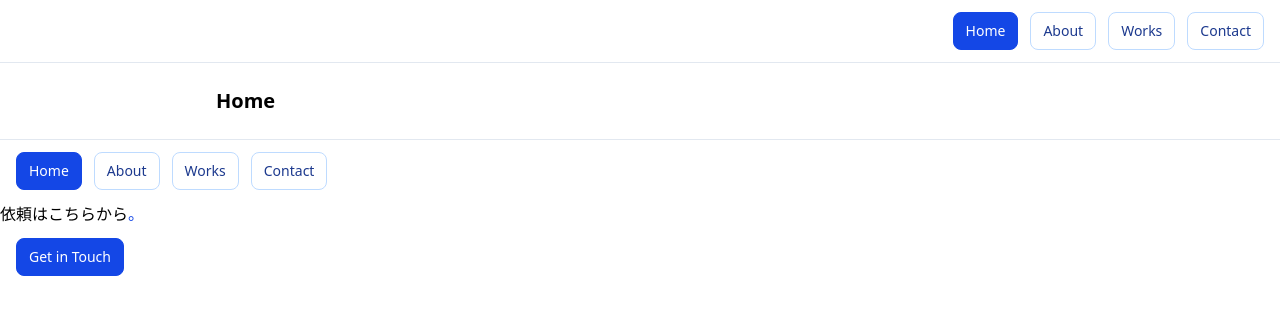
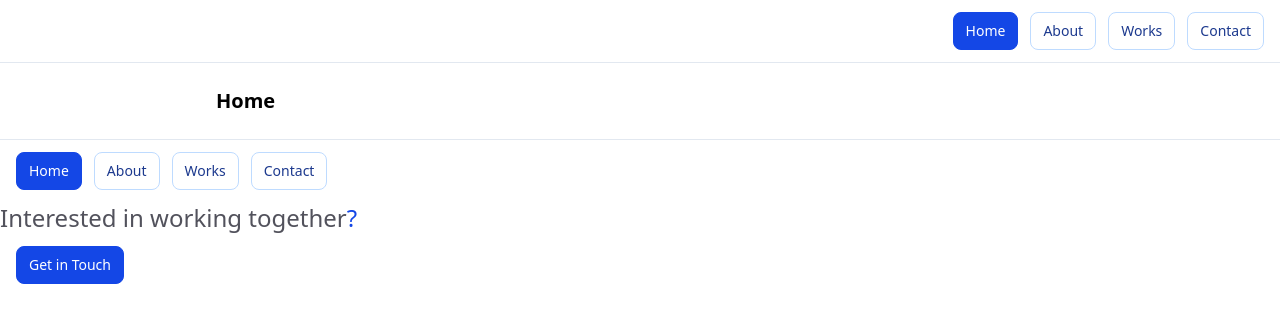
Before and after one commit to Taishun-Hagihara/taishun-portfolio, a React (Vite) app: page / in a window 1280 px wide. Shown: the top 322 px of the page. Built offline with nearby package versions, Linux system fonts and the light colour scheme.

Commit message:
Get in touch

```diff
--- a/src/layout/Layoutforheader.jsx
+++ b/src/layout/Layoutforheader.jsx
@@ -13,7 +13,7 @@ export default function Layoutforheader() {
                 <Outlet />
             </main>
             <Footer />
-            <p>依頼はこちらから<span className="text-blue-700">。</span></p>
+            <p className="text-zinc-600 text-2xl">Interested in working together<span className="text-blue-700">?</span></p>
             <Contact />
         </div>
     );
```
